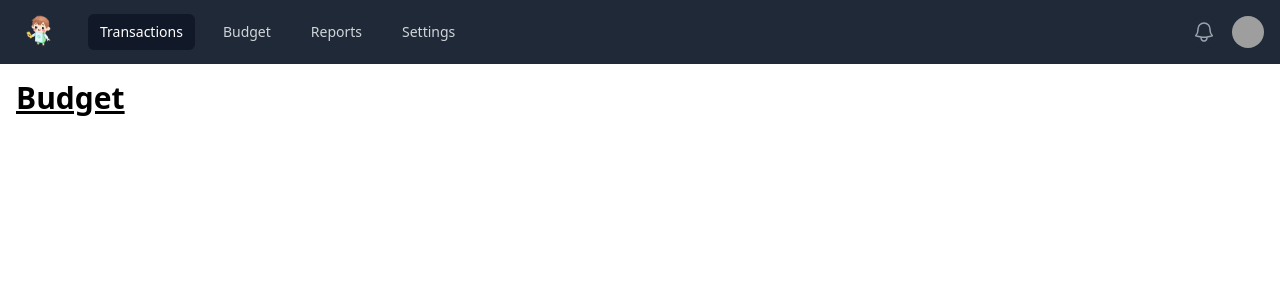
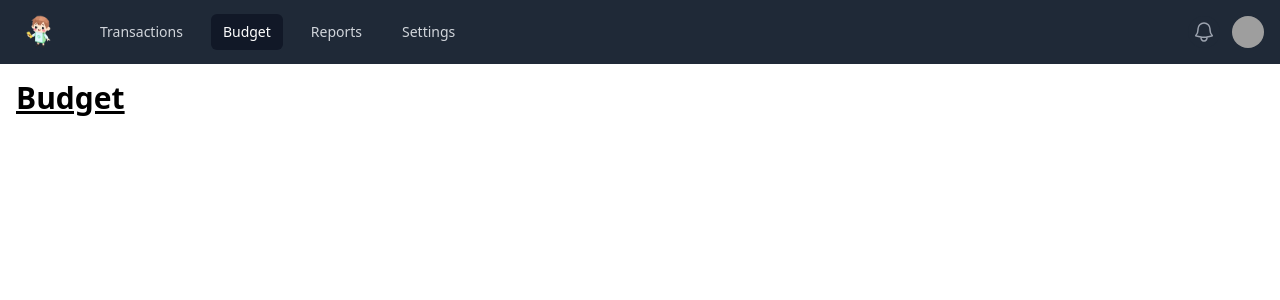
Before and after one commit to TharHtet236401/buzzkill, a Django app: page /budget/ in a window 1280 px wide. Shown: the top 300 px of the page. Run offline with Django 5.2, Linux system fonts and the light colour scheme; some libraries are stand-ins or nearby versions; grey boxes are pictures that could not be loaded.

Commit message:
Enhance navigation template: update links to highlight active page using Django URL routing for Transactions, Budget, Reports, and Settings in both desktop and mobile views.

```diff
--- a/templates/nav.html
+++ b/templates/nav.html
@@ -32,10 +32,10 @@
           <div class="hidden sm:ml-6 sm:block">
             <div class="flex items-center space-x-4">
               <!-- Current: "bg-gray-900 text-white", Default: "text-gray-300 hover:bg-gray-700 hover:text-white" -->
-              <a href="{% url 'transactions' %}" class="rounded-md bg-gray-900 px-3 py-2 text-sm font-medium text-white" aria-current="page">Transactions</a>
-              <a href="{% url 'budget' %}" class="rounded-md px-3 py-2 text-sm font-medium text-gray-300 hover:bg-gray-700 hover:text-white">Budget</a>
-              <a href="{% url 'reports' %}" class="rounded-md px-3 py-2 text-sm font-medium text-gray-300 hover:bg-gray-700 hover:text-white">Reports</a>
-              <a href="{% url 'settings' %}" class="rounded-md px-3 py-2 text-sm font-medium text-gray-300 hover:bg-gray-700 hover:text-white">Settings</a>
+              <a href="{% url 'transactions' %}" class="rounded-md px-3 py-2 text-sm font-medium {% if request.resolver_match.url_name == 'transactions' %}bg-gray-900 text-white{% else %}text-gray-300 hover:bg-gray-700 hover:text-white{% endif %}">Transactions</a>
+              <a href="{% url 'budget' %}" class="rounded-md px-3 py-2 text-sm font-medium {% if request.resolver_match.url_name == 'budget' %}bg-gray-900 text-white{% else %}text-gray-300 hover:bg-gray-700 hover:text-white{% endif %}">Budget</a>
+              <a href="{% url 'reports' %}" class="rounded-md px-3 py-2 text-sm font-medium {% if request.resolver_match.url_name == 'reports' %}bg-gray-900 text-white{% else %}text-gray-300 hover:bg-gray-700 hover:text-white{% endif %}">Reports</a>
+              <a href="{% url 'settings' %}" class="rounded-md px-3 py-2 text-sm font-medium {% if request.resolver_match.url_name == 'settings' %}bg-gray-900 text-white{% else %}text-gray-300 hover:bg-gray-700 hover:text-white{% endif %}">Settings</a>
             </div>
           </div>
         </div>
@@ -82,11 +82,10 @@
     <!-- Mobile menu, show/hide based on menu state. -->
     <div class="sm:hidden hidden" id="mobile-menu">
       <div class="space-y-1 px-2 pt-2 pb-3">
-        <!-- Current: "bg-gray-900 text-white", Default: "text-gray-300 hover:bg-gray-700 hover:text-white" -->
-        <a href="#" class="block rounded-md bg-gray-900 px-3 py-2 text-base font-medium text-white" aria-current="page">Dashboard</a>
-        <a href="#" class="block rounded-md px-3 py-2 text-base font-medium text-gray-300 hover:bg-gray-700 hover:text-white">Team</a>
-        <a href="#" class="block rounded-md px-3 py-2 text-base font-medium text-gray-300 hover:bg-gray-700 hover:text-white">Projects</a>
-        <a href="#" class="block rounded-md px-3 py-2 text-base font-medium text-gray-300 hover:bg-gray-700 hover:text-white">Calendar</a>
+        <a href="{% url 'transactions' %}" class="block rounded-md px-3 py-2 text-base font-medium {% if request.resolver_match.url_name == 'transactions' %}bg-gray-900 text-white{% else %}text-gray-300 hover:bg-gray-700 hover:text-white{% endif %}">Transactions</a>
+        <a href="{% url 'budget' %}" class="block rounded-md px-3 py-2 text-base font-medium {% if request.resolver_match.url_name == 'budget' %}bg-gray-900 text-white{% else %}text-gray-300 hover:bg-gray-700 hover:text-white{% endif %}">Budget</a>
+        <a href="{% url 'reports' %}" class="block rounded-md px-3 py-2 text-base font-medium {% if request.resolver_match.url_name == 'reports' %}bg-gray-900 text-white{% else %}text-gray-300 hover:bg-gray-700 hover:text-white{% endif %}">Reports</a>
+        <a href="{% url 'settings' %}" class="block rounded-md px-3 py-2 text-base font-medium {% if request.resolver_match.url_name == 'settings' %}bg-gray-900 text-white{% else %}text-gray-300 hover:bg-gray-700 hover:text-white{% endif %}">Settings</a>
       </div>
     </div>
   </nav>
```
